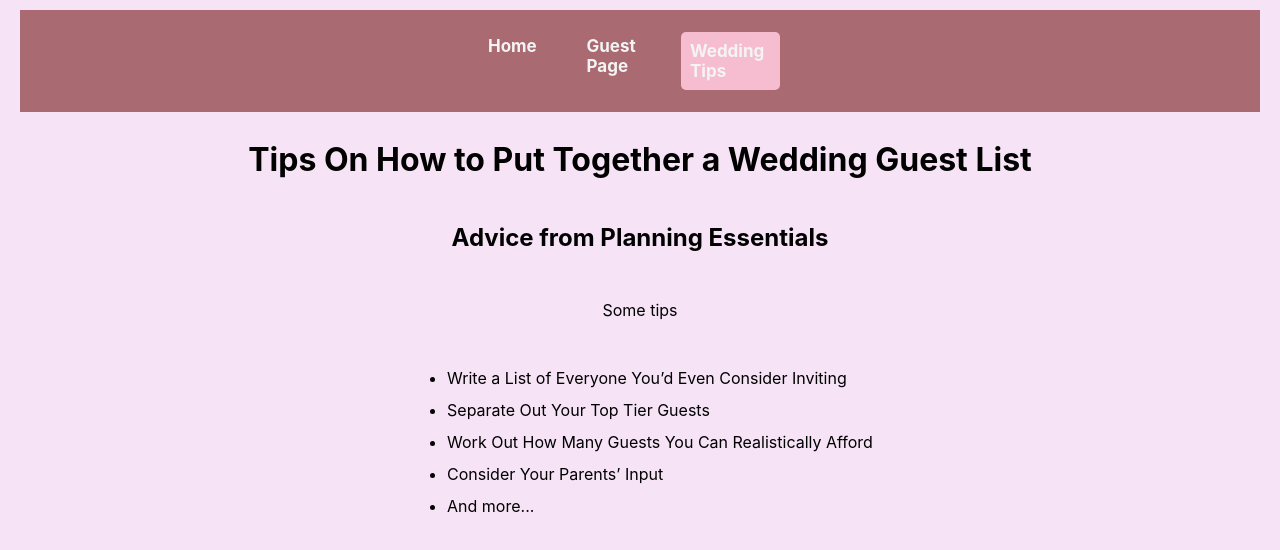
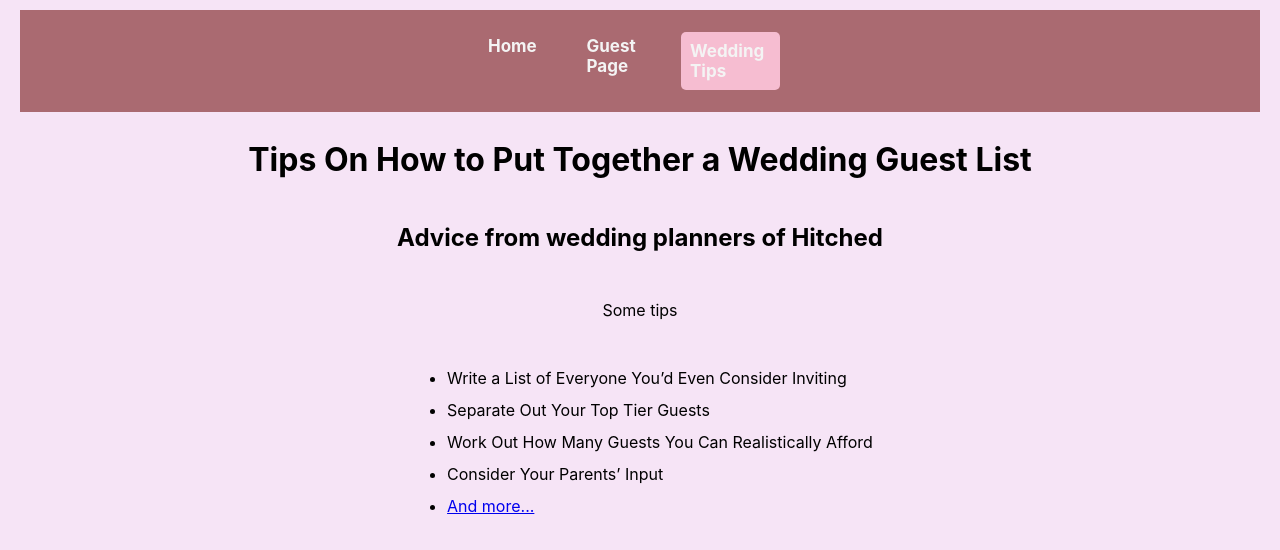
Before and after one commit to jsltran3/phase-2-project-wedding-seating, a React (Create React App) app in the folder my-app/: page /WeddingTips in a window 1280 px wide. Shown: the top 550 px of the page. Built offline with nearby package versions, Linux system fonts and the light colour scheme; a web font is replaced by a local one.

Commit message:
fix tips and homepage text

```diff
--- a/my-app/src/JS/Home.js
+++ b/my-app/src/JS/Home.js
@@ -19,11 +19,14 @@ function Home() {
             <h1>Perfect Wedding Guest</h1>
             <h2>Seating Made Easy</h2>
             <p>Instructions:</p>
-            <div className="instructions">
+            <div className="tips">
+                <ul >
                 <li>Fill out Name, Email, Phone Number, and Notes</li>
                 <li>Select Status</li>
                 <li>Submit</li>
                 <li>Filter by RSVP Attendance or Delete Guests</li>
+                </ul>
+
             </div>
         </div>
 
--- a/my-app/src/JS/WeddingTips.js
+++ b/my-app/src/JS/WeddingTips.js
@@ -4,7 +4,7 @@ function WeddingTips() {
     return  (
         <div className="tips">
             <h1>Tips On How to Put Together a Wedding Guest List </h1>
-            <h2>Advice from Planning Essentials</h2>
+            <h2>Advice from wedding planners of Hitched</h2>
             <p>Some tips</p>
             <ul>
                 <li>
@@ -20,8 +20,10 @@ function WeddingTips() {
                 Consider Your Parents’ Input
                 </li>
                 <li>
-                And more...
+                <a href="https://www.hitched.co.uk/wedding-planning/organising-and-planning/wedding-guest-list/" target="_blank">And more... </a>
+
                 </li>
+
             </ul>
         </div>
 
--- a/my-app/src/index.css
+++ b/my-app/src/index.css
@@ -103,10 +103,12 @@ code {
   display: block;
   margin: auto;
   align-content: space-between;
+  text-align: center justify;
 }
 
 input {
   color: yellow;
+  text-align: center;
 }
 
 
```
